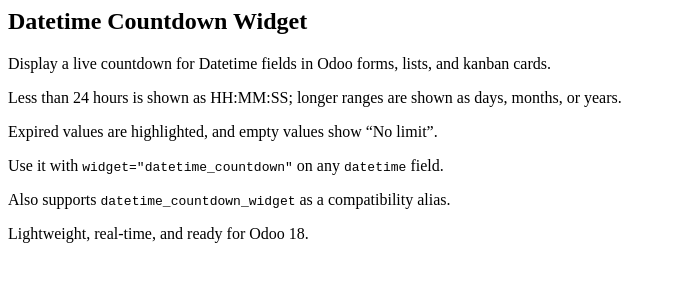
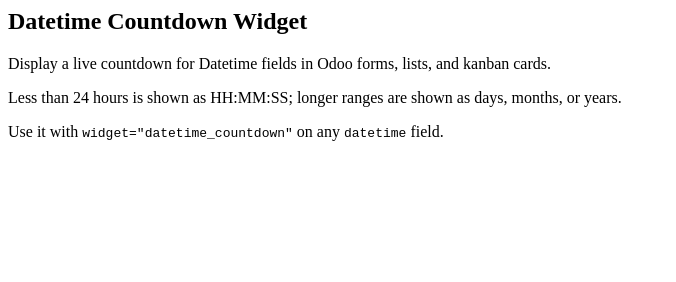
Before and after one commit to canarydev/datetime_countdown, a plain HTML site: page datetime_countdown/static/description/index.html in a window 1280 px wide. Shown: the whole page, without its empty margins (0-676 px from the left). Drawn offline with Linux system fonts and the light colour scheme.

Commit message:
Update index.html

```diff
--- a/datetime_countdown/static/description/index.html
+++ b/datetime_countdown/static/description/index.html
@@ -2,8 +2,5 @@
 <h2>Datetime Countdown Widget</h2>
 <p>Display a live countdown for Datetime fields in Odoo forms, lists, and kanban cards.</p>
 <p>Less than 24 hours is shown as HH:MM:SS; longer ranges are shown as days, months, or years.</p>
-<p>Expired values are highlighted, and empty values show “No limit”.</p>
 <p>Use it with <code>widget="datetime_countdown"</code> on any <code>datetime</code> field.</p>
-<p>Also supports <code>datetime_countdown_widget</code> as a compatibility alias.</p>
-<p>Lightweight, real-time, and ready for Odoo 18.</p>
 </section>
```
